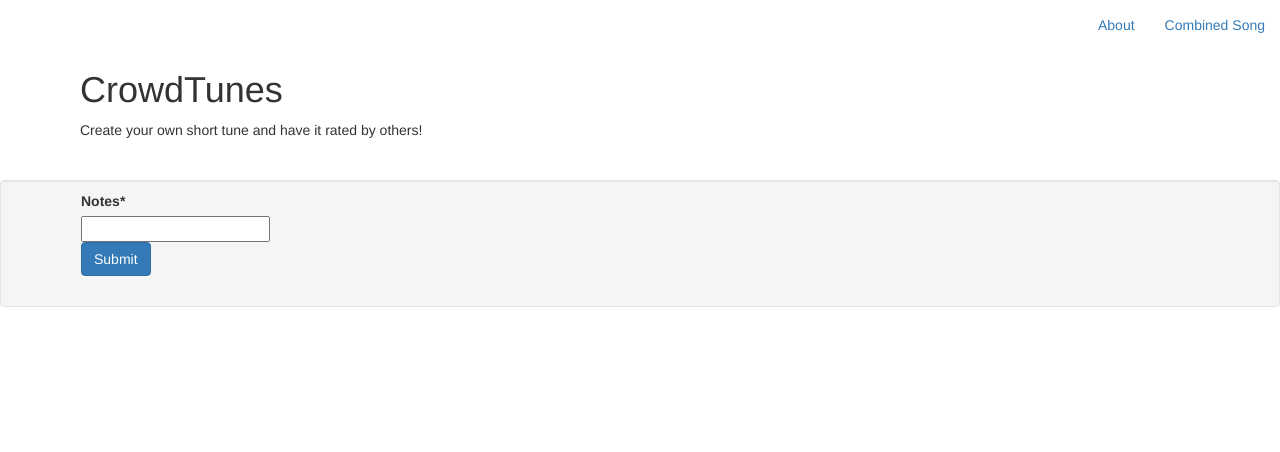
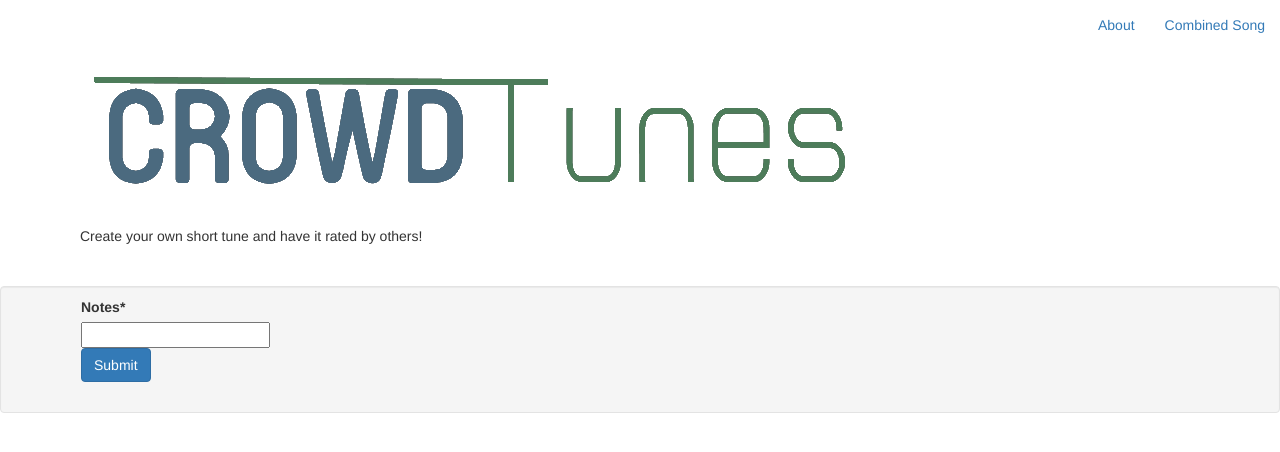
Before and after one commit to tongning/crowdtunes, a Django app: template core/templates/createYourOwn.html in a window 1280 px wide. Shown: the top 452 px of the page. Run offline with Django 3.2, Linux system fonts and the light colour scheme; the template is opened without the code that fills it: values that come from a table or form of the project are taken from there, others are empty; some libraries are stand-ins or nearby versions.

Commit message:
Update createYourOwn.html

```diff
--- a/core/templates/createYourOwn.html
+++ b/core/templates/createYourOwn.html
@@ -22,7 +22,7 @@
     padding-right: 30px;
     padding-bottom: 30px;
     padding-left: 80px">
-    <h1>CrowdTunes</h1>
+        <img src="crowdtunes.png">
     <p>Create your own short tune and have it rated by others!</p>
     </div>
     <div class="well"style="
```
